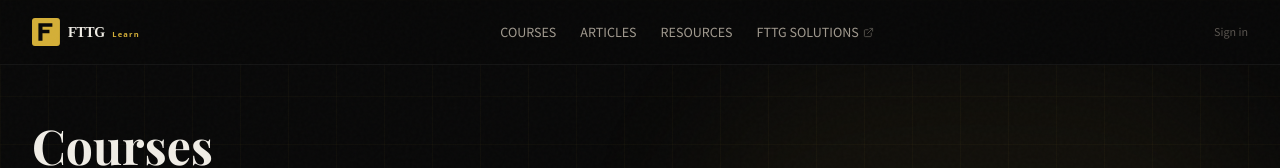
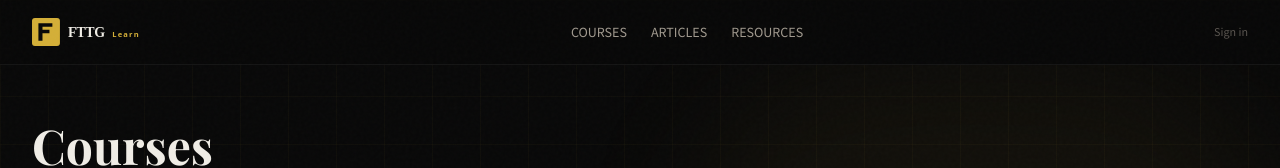
Before and after one commit to femithetechguy/learn.fttgsolutions, a Next.js app: page /courses in a window 1280 px wide. Shown: the top 168 px of the page. Built offline with nearby package versions, Linux system fonts and the light colour scheme; a web font is replaced by a local one.

Commit message:
feat: remove FTTG Solutions nav link — now discoverable via Resources page

```diff
--- a/src/components/Nav.tsx
+++ b/src/components/Nav.tsx
@@ -1,7 +1,7 @@
 'use client'
 
 import { useState } from 'react'
-import { LogOut, Menu, X, ExternalLink } from 'lucide-react'
+import { LogOut, Menu, X } from 'lucide-react'
 import Logo from '@/components/Logo'
 import content from '@/lib/content'
 
@@ -30,14 +30,6 @@ export default function Nav({ user, onLogout }: NavProps) {
             <a href={nav.coursesUrl} className="font-sans text-sm text-text-secondary hover:text-text-primary transition-colors">{nav.courses}</a>
             <a href={nav.articlesUrl} className="font-sans text-sm text-text-secondary hover:text-text-primary transition-colors">{nav.articles}</a>
             <a href={nav.resourcesUrl} className="font-sans text-sm text-text-secondary hover:text-text-primary transition-colors">{nav.resources}</a>
-            <a
-              href={content.site.mainSiteUrl}
-              className="font-sans text-sm text-text-secondary hover:text-text-primary transition-colors inline-flex items-center gap-1"
-              target="_blank"
-              rel="noopener noreferrer"
-            >
-              {nav.mainSiteLabel}<ExternalLink size={11} className="opacity-50" />
-            </a>
           </div>
 
           {/* User area */}
@@ -83,7 +75,6 @@ export default function Nav({ user, onLogout }: NavProps) {
           <a href={nav.coursesUrl} className="block font-sans text-sm text-text-secondary py-1">{nav.courses}</a>
           <a href={nav.articlesUrl} className="block font-sans text-sm text-text-secondary py-1">{nav.articles}</a>
           <a href={nav.resourcesUrl} className="block font-sans text-sm text-text-secondary py-1">{nav.resources}</a>
-          <a href={content.site.mainSiteUrl} className="block font-sans text-sm text-text-secondary py-1" target="_blank" rel="noopener noreferrer">{nav.mainSiteLabel}</a>
           <div className="pt-2 border-t border-white/5">
             {user && onLogout ? (
               <button onClick={onLogout} className="flex items-center gap-2 font-sans text-sm text-text-muted">
```
